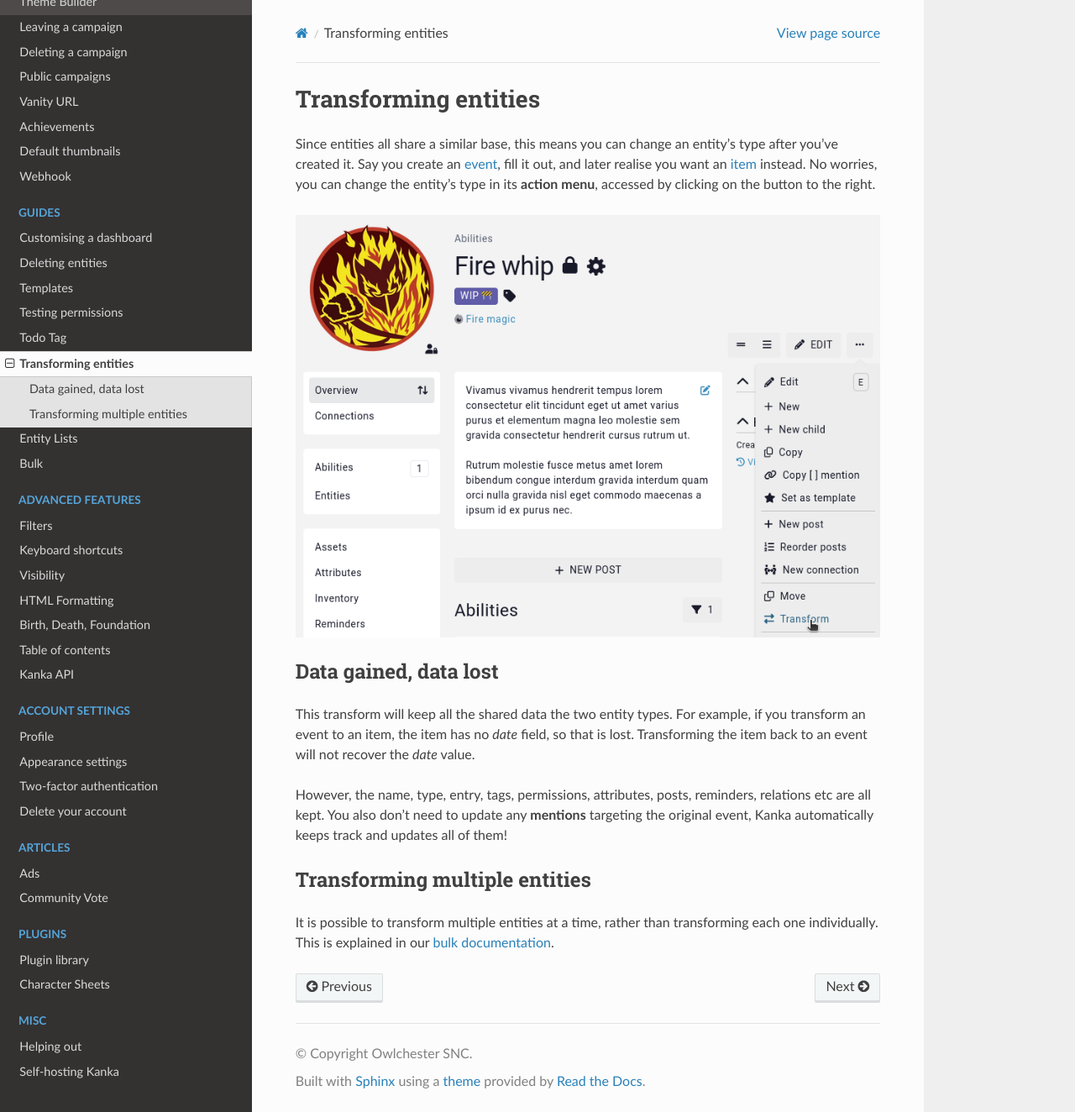
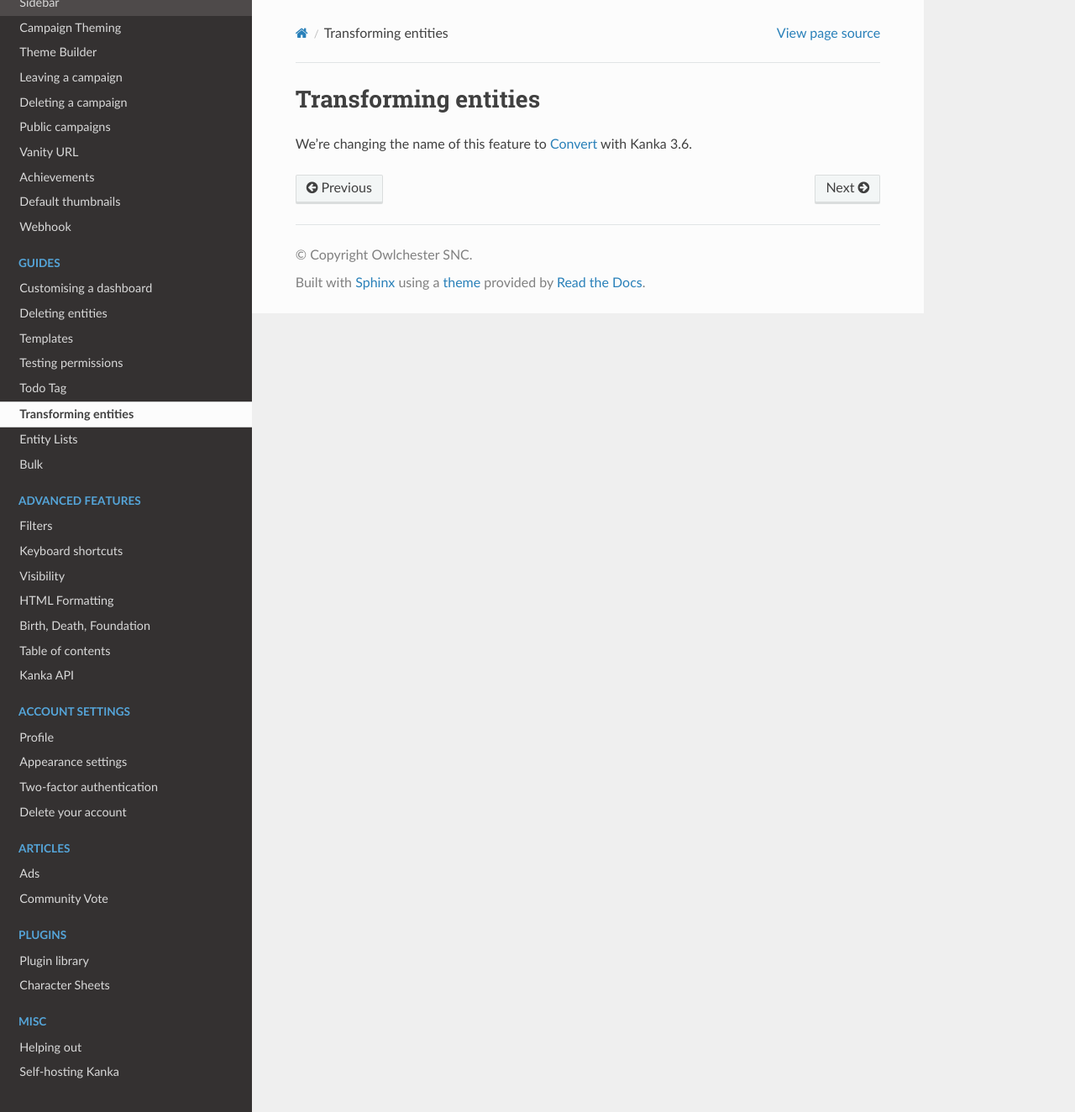
Before and after one commit to owlchester/kanka-docs, a Sphinx documentation site: the page built from docs/guides/transform.md, in a window 1280 px wide and 1324 px high. Shown: the whole window at 84% size. Built offline with Sphinx 7.4.7 and the Read the Docs theme 3.1.0, drawn with Linux system fonts in a browser that asks for light colours; pages that are not in the unit, such as notebooks, are missing from menus.

Commit message:
Switch to new Convert terminology and update some old screenshots

```diff
--- a/docs/guides/transform.md
+++ b/docs/guides/transform.md
@@ -1,15 +1,3 @@
 # Transforming entities
 
-Since entities all share a similar base, this means you can change an entity's type after you've created it. Say you create an [event](/entities/events), fill it out, and later realise you want an [item](/entities/items) instead. No worries, you can change the entity's type in its **action menu**, accessed by clicking on the button to the right.
-
-![Transforming an entity](img/transform-entity.png)
-
-## Data gained, data lost
-
-This transform will keep all the shared data the two entity types. For example, if you transform an event to an item, the item has no _date_ field, so that is lost. Transforming the item back to an event will not recover the _date_ value.
-
-However, the name, type, entry, tags, permissions, attributes, posts, reminders, relations etc are all kept. You also don't need to update any **mentions** targeting the original event, Kanka automatically keeps track and updates all of them!
-
-## Transforming multiple entities
-
-It is possible to transform multiple entities at a time, rather than transforming each one individually. This is explained in our [bulk documentation](/guides/bulk).
+We're changing the name of this feature to [Convert](/guides/convert) with Kanka 3.6.
```
Also changed, not shown: docs/features/bragi.md (+3 -1 lines), docs/features/history.md (+3 -3 lines), docs/features/inventory.md (+8 -0 lines), docs/guides/bulk.md (+4 -2 lines), docs/guides/convert.md (added, +15 -0 lines), docs/features/img/history-campaign.png, docs/features/img/history-entity-detail.png, docs/features/img/history-entity-full.png, docs/features/img/history-entity.png, docs/features/img/inventory-add.png, docs/features/img/inventory-details.png (added), docs/features/img/inventory-view.png, docs/guides/img/bulk-menu.png, docs/guides/img/bulk-transform.png (deleted), 2 more files.
